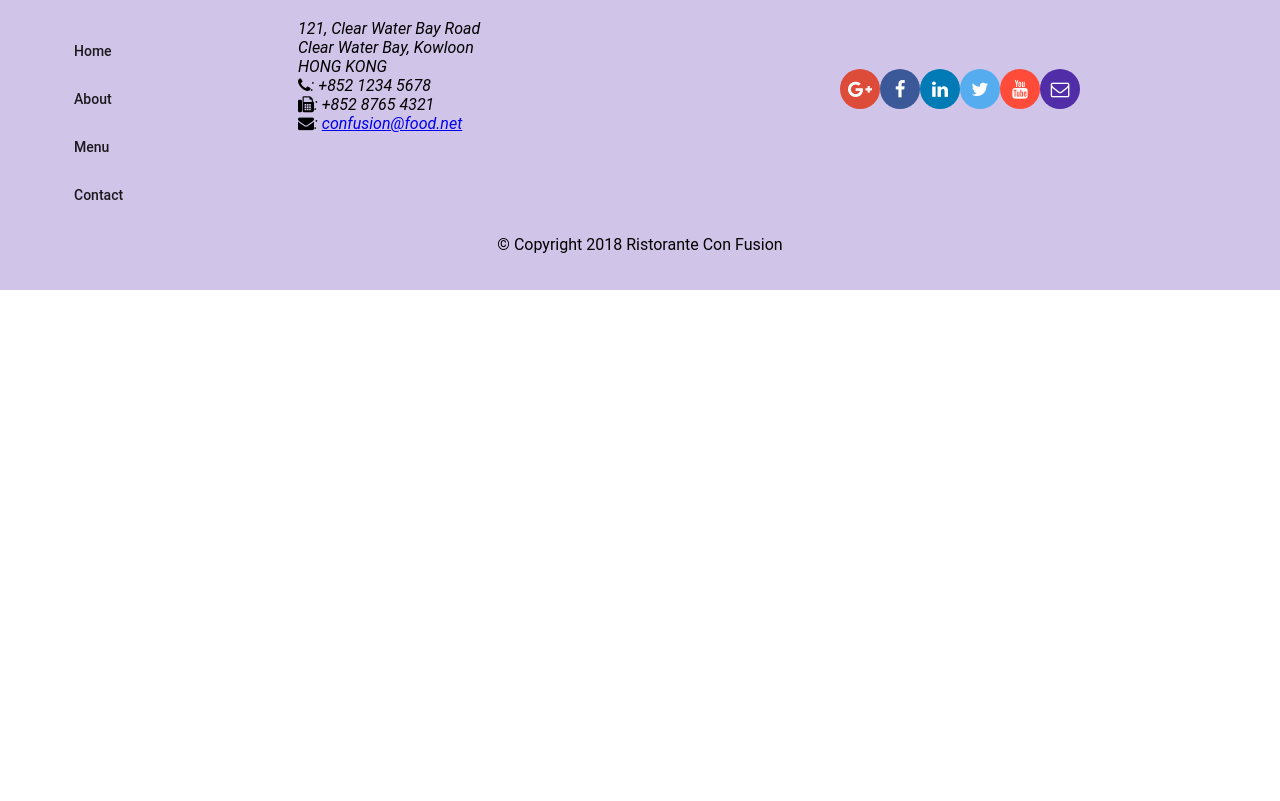
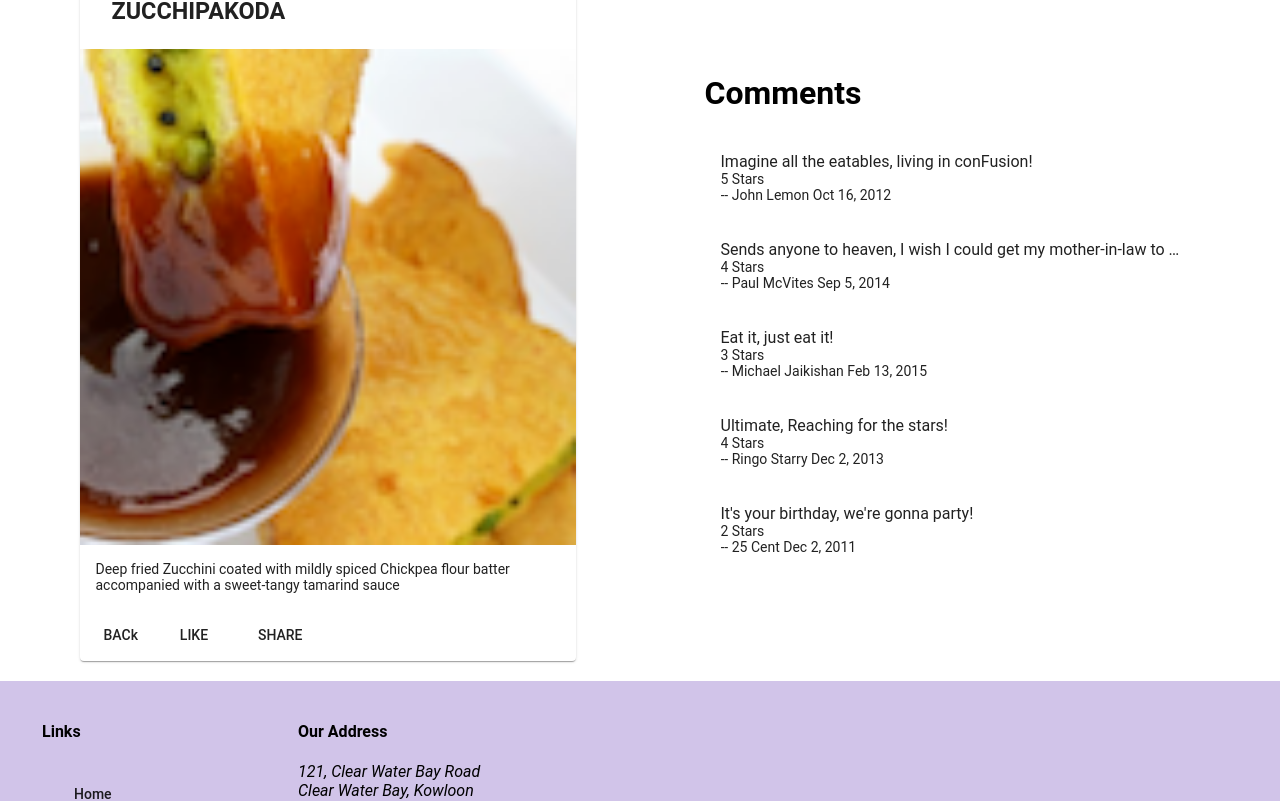
Before and after one commit to Ravitejac6/CourseraAngular, an Angular app: page /dishdetail/1 in a window 1280 px wide. Before the commit this address led to /. Shown: the part 401-1202 px from the top of the page. Before the commit the page ends 800 px from the top, so only its background shows below. Built offline with nearby package versions, Linux system fonts and the light colour scheme.

Commit message:
SinglePage Application Part-2

```diff
--- a/src/app/app-routing/routes.ts
+++ b/src/app/app-routing/routes.ts
@@ -9,6 +9,7 @@
 export const routes: Routes = [
   { path: "home", component: HomeComponent },
   { path: "menu", component: MenuComponent },
+  { path: "dishdetail/:id", component: DishdetailComponent }, // Route parameters
   { path: "contactus", component: ContactComponent },
   { path: "", redirectTo: "/home", pathMatch: "full" },
 ];
--- a/src/app/dishdetail/dishdetail.component.html
+++ b/src/app/dishdetail/dishdetail.component.html
@@ -19,6 +19,7 @@
         <p>{{ dish.description }}</p>
       </mat-card-content>
       <mat-card-actions>
+        <button mat-button (click)="goBack()">BACk</button>
         <button mat-button>LIKE</button>
         <button mat-button>SHARE</button>
       </mat-card-actions>
--- a/src/app/dishdetail/dishdetail.component.ts
+++ b/src/app/dishdetail/dishdetail.component.ts
@@ -1,5 +1,8 @@
 import { Component, OnInit, Input } from "@angular/core";
 import { Dish } from "../shared/dish";
+import { Params, ActivatedRoute } from "@angular/router";
+import { Location } from "@angular/common";
+import { DishService } from "../services/dish.service";
 
 @Component({
   selector: "app-dishdetail",
@@ -7,9 +10,20 @@
   styleUrls: ["./dishdetail.component.scss"],
 })
 export class DishdetailComponent implements OnInit {
-  @Input() // Here we are getting the input from the another component in the menu.component.html using the [dish]=selectedDish
+  // @Input() // Here we are getting the input from the another component in the menu.component.html using the [dish]=selectedDish
   dish: Dish;
-  constructor() {}
+  constructor(
+    private dishService: DishService,
+    private route: ActivatedRoute,
+    private location: Location
+  ) {}
 
-  ngOnInit() {}
+  ngOnInit() {
+    let id = this.route.snapshot.params["id"]; //Fetching parameter from the url
+    this.dish = this.dishService.getDish(id);
+  }
+
+  goBack(): void {
+    this.location.back();
+  }
 }
--- a/src/app/footer/footer.component.html
+++ b/src/app/footer/footer.component.html
@@ -10,10 +10,16 @@
       <div fxFlex="40" fxFlexOffset="20px">
         <h4>Links</h4>
         <mat-list>
-          <mat-list-item><a mat-button>Home</a></mat-list-item>
+          <mat-list-item
+            ><a mat-button routerLink="/home">Home</a></mat-list-item
+          >
           <mat-list-item><a mat-button>About</a></mat-list-item>
-          <mat-list-item><a mat-button>Menu</a></mat-list-item>
-          <mat-list-item><a mat-button>Contact</a></mat-list-item>
+          <mat-list-item
+            ><a mat-button routerLink="/menu">Menu</a></mat-list-item
+          >
+          <mat-list-item
+            ><a mat-button routerLink="/contactus">Contact</a></mat-list-item
+          >
         </mat-list>
       </div>
       <div fxFlex="55">
--- a/src/app/menu/menu.component.html
+++ b/src/app/menu/menu.component.html
@@ -11,7 +11,10 @@
   </div>
   <div fxFlex>
     <mat-grid-list cols="2" rowHeight="200px">
-      <mat-grid-tile *ngFor="let dish of dishes" (click)="onSelect(dish)">
+      <mat-grid-tile
+        *ngFor="let dish of dishes"
+        [routerLink]="['/dishdetail', dish.id]"
+      >
         <img height="200px" src="{{ dish.image }}" alt="{{ dish.name }}" />
         <mat-grid-tile-footer>
           <h1>{{ dish.name | uppercase }}</h1>
@@ -19,5 +22,4 @@
       </mat-grid-tile>
     </mat-grid-list>
   </div>
-  <app-dishdetail [dish]="selectedDish"></app-dishdetail>
 </div>
```
